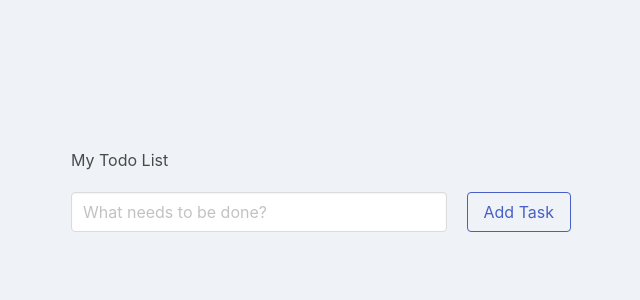
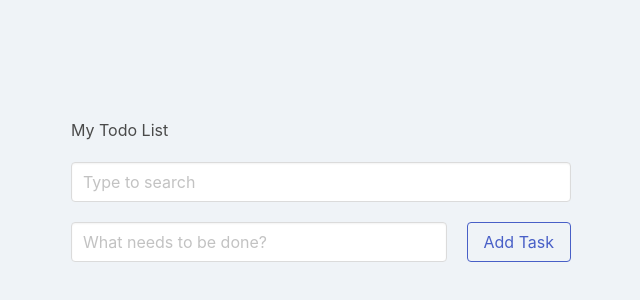
Before and after one commit to vitalii-bilyi-zp/todo, a Vue app: page / in a window 1280 px wide. Shown: the part 200-500 px from the top of the page, without its empty margins (319-959 px from the left). Built offline with nearby package versions, Linux system fonts and the light colour scheme.

Commit message:
feat: tasks search logic

```diff
--- a/src/components/TodoProject.vue
+++ b/src/components/TodoProject.vue
@@ -1,5 +1,6 @@
 <script setup lang="ts">
 import TodoProjectHeader from "@/components/TodoProjectHeader.vue";
+import TodoProjectSearchForm from "@/components/TodoProjectSearchForm.vue";
 import TodoProjectItemCreationForm from "@/components/TodoProjectItemCreationForm.vue";
 import TodoProjectList from "@/components/TodoProjectList.vue";
 
@@ -7,7 +8,8 @@ import { useStore } from "@/store";
 import { ActionTypes } from "@/store/actions";
 
 import type { Project, Task } from "@/interfaces";
-import { onBeforeMount } from "vue";
+import type { Ref } from "vue";
+import { onBeforeMount, ref, computed } from "vue";
 
 const store = useStore();
 
@@ -44,6 +46,22 @@ function updateTask(task: Task): void {
 function deleteTask(id: string | number): void {
     store.dispatch(ActionTypes.DELETE_TASK, id);
 }
+
+const searchTerm: Ref<string | null> = ref(null);
+function setSearchTerm(term: string | null): void {
+    searchTerm.value = term;
+}
+
+const filteredTasks = computed<Task[]>(() => {
+    if (!searchTerm.value) {
+        return store.getters.computedTasks;
+    }
+
+    const query: string = searchTerm.value as string;
+    return store.getters.computedTasks.filter((task) => {
+        return task.name.toLowerCase().indexOf(query.toLowerCase()) >= 0;
+    });
+});
 </script>
 
 <template>
@@ -52,10 +70,13 @@ function deleteTask(id: string | number): void {
             <TodoProjectHeader :title="store.state.project.name" />
         </div>
         <div class="project-item">
+            <TodoProjectSearchForm @search="setSearchTerm" />
+        </div>
+        <div class="project-item">
             <TodoProjectItemCreationForm @submit="createTask" />
         </div>
         <div class="project-item">
-            <TodoProjectList :tasks="store.state.tasks" @update-task="updateTask" @delete-task="deleteTask" />
+            <TodoProjectList :tasks="filteredTasks" @update-task="updateTask" @delete-task="deleteTask" />
         </div>
     </div>
 </template>
--- /dev/null
+++ b/src/components/TodoProjectSearchForm.vue
@@ -0,0 +1,24 @@
+<script setup lang="ts">
+import { ref } from "vue";
+import type { Ref } from "vue";
+
+import { debounce } from "@/utils";
+
+interface Emits {
+    (e: "search", searchTerm: string | null): void;
+}
+const emit = defineEmits<Emits>();
+
+const searchTerm: Ref<string | null> = ref(null);
+const searchDebounced = debounce(() => {
+    emit("search", searchTerm.value);
+}, 500);
+</script>
+
+<template>
+    <form class="search-form" @submit.prevent>
+        <input v-model="searchTerm" class="input" type="text" placeholder="Type to search" @input="searchDebounced" />
+    </form>
+</template>
+
+<style scoped lang="scss"></style>
--- a/src/utils/index.ts
+++ b/src/utils/index.ts
@@ -20,3 +20,14 @@ export function getSessionStorageObject(key: string) {
         return null;
     }
 }
+
+// eslint-disable-next-line @typescript-eslint/ban-types
+export function debounce<T extends Function>(func: T, wait = 100) {
+    let timeout: number;
+    const callable = (...args: any) => {
+        clearTimeout(timeout);
+        timeout = setTimeout(() => func(...args), wait);
+    };
+
+    return <T>(<any>callable);
+}
```
